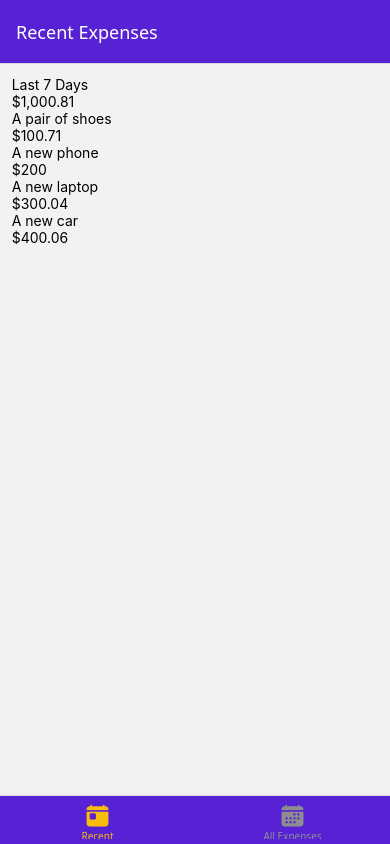
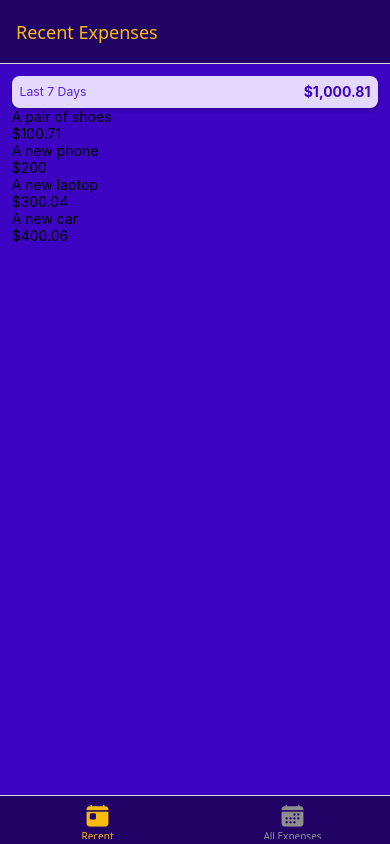
Before and after one commit to Malichenko/expense-tracking-app, a React Native app: screen / in a window 390 px wide. Built offline with nearby package versions, Linux system fonts and the light colour scheme.

Commit message:
Update BottomTabNavigator styles for improved UI consistency, add ExpenceSummary types and refactor view component with new styles. Enhance screen layout with background color adjustment.

```diff
--- a/src/app/navigation/ui/BottomTabNavigator.tsx
+++ b/src/app/navigation/ui/BottomTabNavigator.tsx
@@ -10,11 +10,11 @@ export const BottomTabNavigator = () => {
     <Tab.Navigator
       screenOptions={{
         headerStyle: {
-          backgroundColor: theme.palette.primary[50],
+          backgroundColor: theme.palette.primary[100],
         },
-        headerTintColor: theme.palette.neutral[10],
+        headerTintColor: theme.palette.accent[50],
         tabBarStyle: {
-          backgroundColor: theme.palette.primary[50],
+          backgroundColor: theme.palette.primary[100],
           borderTopWidth: 1,
           elevation: 0,
         },
--- /dev/null
+++ b/src/entities/expence/ui/expences-summary/types.ts
@@ -0,0 +1,9 @@
+import { Expense } from "../../model/types";
+import { FC } from "react";
+
+interface ExpenceSummaryProps {
+  periodName: string;
+  expenses: Expense[];
+}
+
+export type ExpenceSummaryContract = FC<ExpenceSummaryProps>;
--- a/src/entities/expence/ui/expences-summary/view.tsx
+++ b/src/entities/expence/ui/expences-summary/view.tsx
@@ -1,15 +1,10 @@
 import { numberToCurrencyFormatter } from "@shared/utils";
-import { Expense } from "../../model/types";
-import { View, Text } from "react-native";
+import { View, Text, StyleSheet } from "react-native";
 import { sumBy, pipe } from "remeda";
-import { FC } from "react";
+import { ExpenceSummaryContract } from "./types";
+import theme from "@shared/config/theme";
 
-interface ExpenceSummaryProps {
-  periodName: string;
-  expenses: Expense[];
-}
-
-export const ExpenceSummary: FC<ExpenceSummaryProps> = ({
+export const ExpenceSummary: ExpenceSummaryContract = ({
   periodName,
   expenses,
 }) => {
@@ -20,9 +15,34 @@ export const ExpenceSummary: FC<ExpenceSummaryProps> = ({
   );
 
   return (
-    <View>
-      <Text>{periodName}</Text>
-      <Text>{formattedSum}</Text>
+    <View style={styles.container}>
+      <Text style={styles.period}>{periodName}</Text>
+      <Text style={styles.amount}>{formattedSum}</Text>
     </View>
   );
 };
+
+const styles = StyleSheet.create({
+  container: {
+    padding: theme.spacing.x2,
+    backgroundColor: theme.palette.primary[10],
+    borderRadius: theme.spacing.x2,
+    elevation: 4,
+    shadowColor: theme.palette.shadow.black,
+    shadowOffset: { width: 0, height: 2 },
+    shadowOpacity: 0.25,
+    shadowRadius: 3.84,
+    flexDirection: "row",
+    justifyContent: "space-between",
+    alignItems: "center",
+  },
+  period: {
+    fontSize: theme.fontSize.sm,
+    color: theme.palette.primary[50],
+  },
+  amount: {
+    fontSize: theme.fontSize.base,
+    fontWeight: "bold",
+    color: theme.palette.primary[70],
+  },
+});
--- a/src/shared/ui/screen-layout/view.tsx
+++ b/src/shared/ui/screen-layout/view.tsx
@@ -14,5 +14,6 @@ const styles = StyleSheet.create({
     flex: 1,
     padding: theme.spacing.x3,
     gap: theme.spacing.x4,
+    backgroundColor: theme.palette.primary[80],
   },
 });
```
